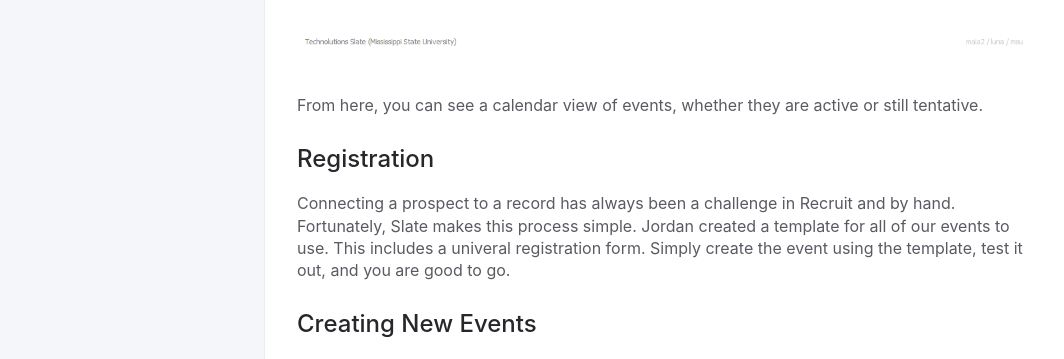
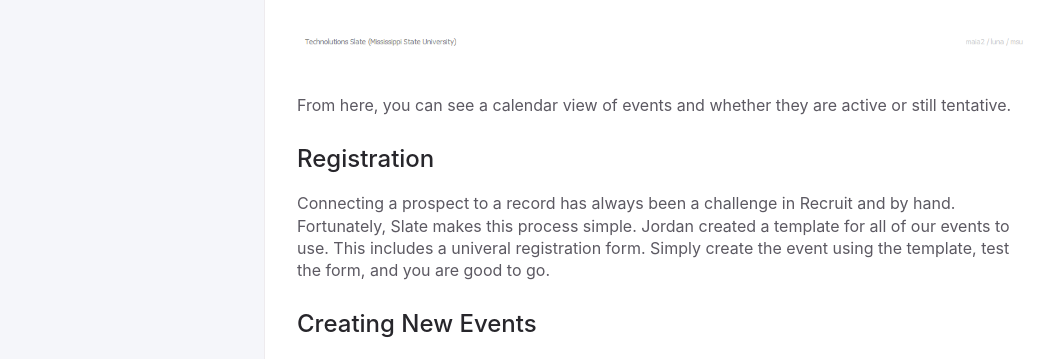
Before and after one commit to oretoise/docs, a Jekyll site: the page built from _docs/events/events.md, in a window 1280 px wide. Shown: the part 743-1102 px from the top of the page, without its empty margins (91-1155 px from the left). Built offline with Jekyll 4.4.1, drawn with Linux system fonts in a browser that asks for light colours.

Commit message:
Minor changes on new-events

```diff
--- a/_docs/events/events.md
+++ b/_docs/events/events.md
@@ -17,10 +17,10 @@ Events are found by clicking on the Calendar icon in the top row from within [Sl
 
 ![Events Button]({{site.url}}{{site.baseurl}}/assets/images/events/events_nav.png)
 
-From here, you can see a calendar view of events, whether they are active or still tentative.
+From here, you can see a calendar view of events and whether they are active or still tentative.
 
 ## Registration
-Connecting a prospect to a record has always been a challenge in Recruit and by hand.  Fortunately, Slate makes this process simple. Jordan created a template for all of our events to use. This includes a univeral registration form.  Simply create the event using the template, test it out, and you are good to go.
+Connecting a prospect to a record has always been a challenge in Recruit and by hand.  Fortunately, Slate makes this process simple. Jordan created a template for all of our events to use. This includes a univeral registration form.  Simply create the event using the template, test the form, and you are good to go.
 
 ## Creating New Events
 To create a new event within Slate for CDE usage, follow this [guide](/docs/events/new-event).
```
